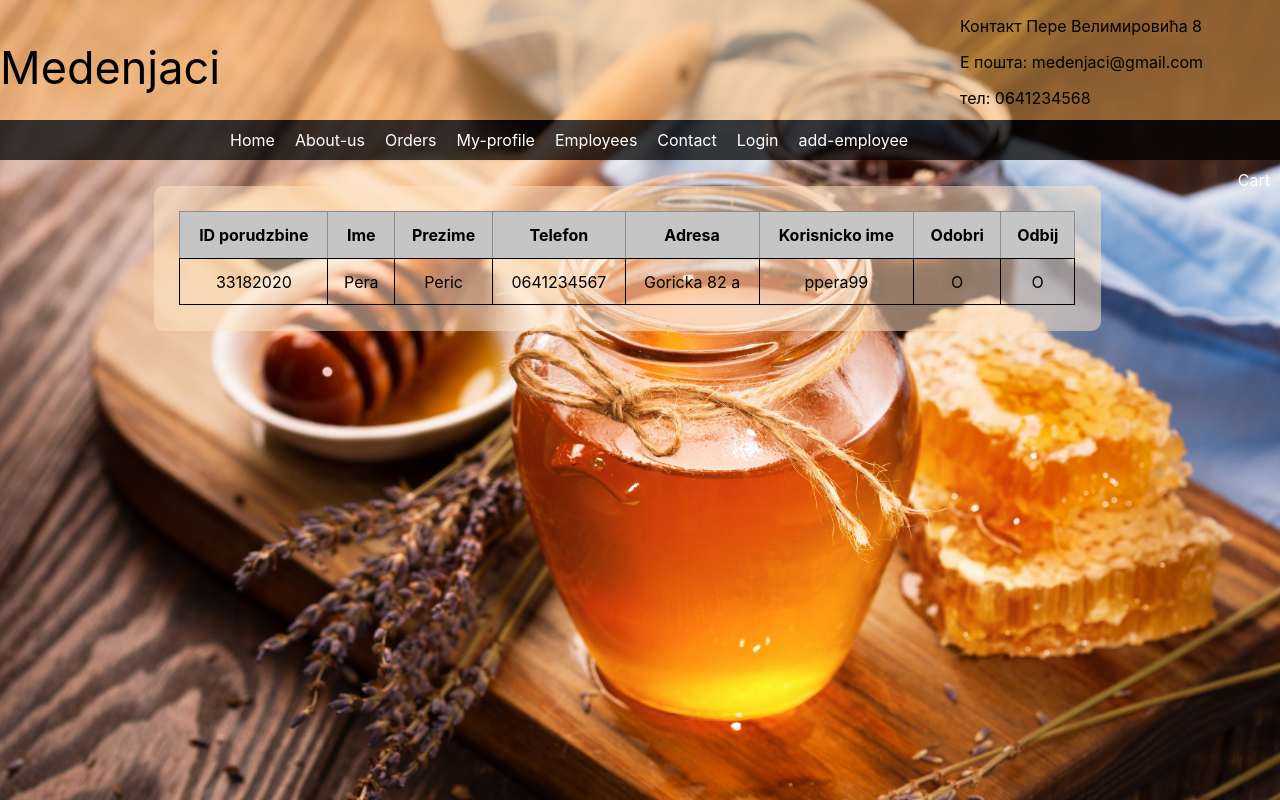
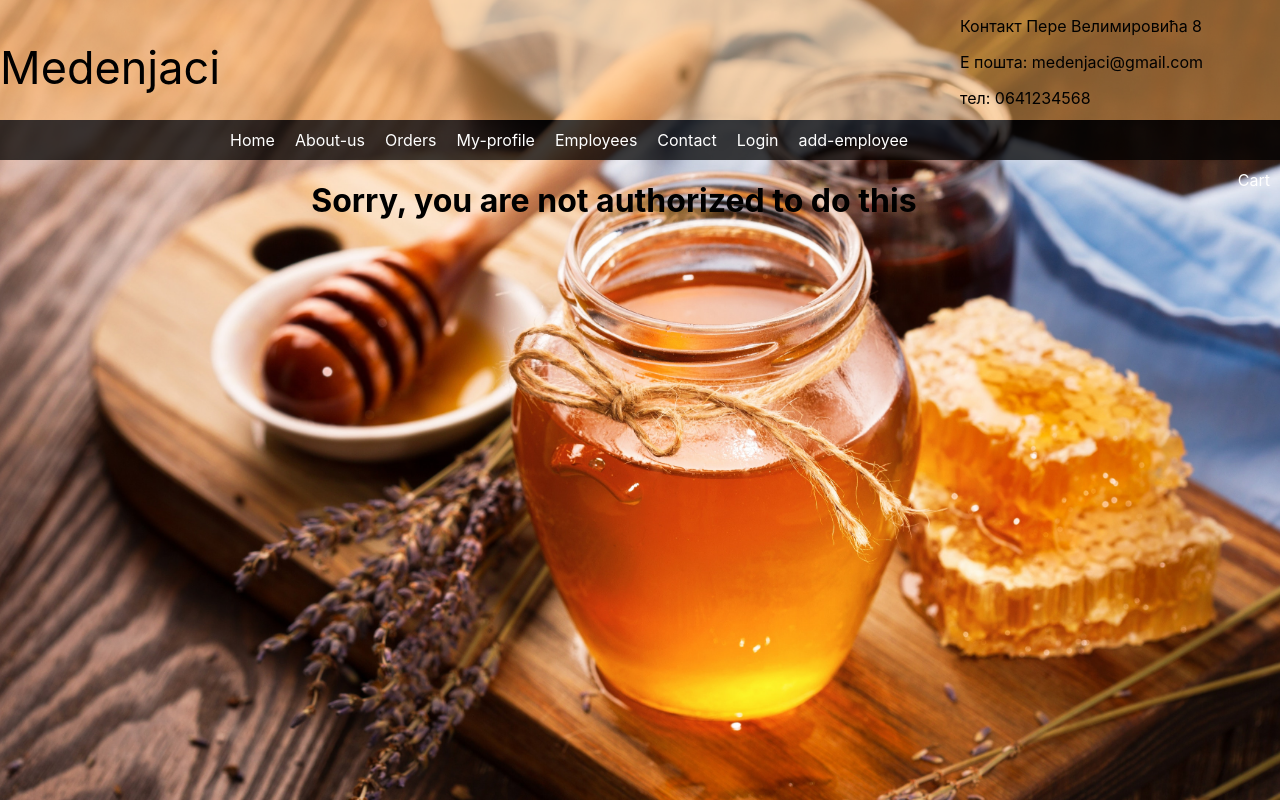
Before and after one commit to bpavle/honey-store-web, a React (Create React App) app: page /orders in a window 1280 px wide. Built offline with nearby package versions, Linux system fonts and the light colour scheme.

Commit message:
Protecting routes based on authorization

```diff
--- a/src/App.js
+++ b/src/App.js
@@ -17,8 +17,12 @@ import { EmployeesProvider } from './components/Contexts/EmployeesContext'
 import { ProductsProvider } from './components/ProductsContext'
 
 import AddEmployee from './components/AddEmployee';
+import { UserProvider } from './components/Contexts/UserContext';
+import PrivateRoute from './utils/PrivateRoute';
 function App() {
   return (
+
+    <UserProvider>
       <ProductsProvider>
         <CartProvider>
           <div className="App">
@@ -27,12 +31,12 @@ function App() {
             <div style={{ textAlign: 'center' }}>
               <Route exact path="/home" component={Products} />
               <Route exact path="/about-us" component={About} />
-            <Route exact path="/orders" component={Orders} />
+              <PrivateRoute roles={["ROLE_ADMIN", "ROLE_EMPLOYEE"]} exact path="/orders" element={Orders} />
+              <EmployeesProvider>
+                <PrivateRoute roles={["ROLE_ADMIN"]} exact path="/employees" element={Employees} />
+                <PrivateRoute roles={["ROLE_ADMIN"]} exact path="/add-employee" element={AddEmployee} />
+              </EmployeesProvider>
               <Route exact path="/my-profile" component={MyProfile} />
-            <EmployeesProvider>
-              <Route exact path="/employees" component={Employees} />
-              <Route exact path="/add-employee" component={AddEmployee} />
-            </EmployeesProvider>
               <Route exact path="/contact" component={Contact} />
               <Route exact path="/login" component={Login} />
               <Route exact path="/registration" component={Registration} />
@@ -42,6 +46,8 @@ function App() {
           </div>
         </CartProvider>
       </ProductsProvider>
+    </UserProvider>
+
   );
 }
 
--- /dev/null
+++ b/src/components/Contexts/UserContext.jsx
@@ -0,0 +1,15 @@
+import React, { useState } from "react";
+
+export const UserContext = React.createContext();
+
+export const UserProvider = (props) => {
+  const [user, setUser] = useState({
+    isLoggedIn: false,
+    role: "ROLE_VISITOR",
+  });
+  return (
+    <UserContext.Provider value={[user, setUser]}>
+      {props.children}
+    </UserContext.Provider>
+  );
+};
--- /dev/null
+++ b/src/utils/PrivateRoute.jsx
@@ -0,0 +1,28 @@
+import React, { useContext, useEffect } from "react";
+import { login } from "./roles";
+import { UserContext } from "./../components/Contexts/UserContext";
+import { Route, Redirect } from "react-router-dom";
+const PrivateRoute = ({ element, roles, ...rest }) => {
+  useEffect(() => {
+    console.log(roles);
+    console.log(element);
+  });
+  const isAuthenticated = true; //TODO
+  let [user, setUser] = useContext(UserContext);
+  return (
+    <Route
+      {...rest}
+      render={() => {
+        return isAuthenticated && roles.includes(user.role) ? (
+          <Route component={element} />
+        ) : (
+          // element
+          //<Route {...rest}>{console.log(rest)}</Route>
+          <h1>Sorry, you are not authorized to do this</h1>
+        );
+      }}
+    />
+  );
+};
+
+export default PrivateRoute;
```
Also changed, not shown: src/components/Contexts/UsersContext.jsx (added, +12 -0 lines). Lines whose indentation alone changed are shown as unchanged.
